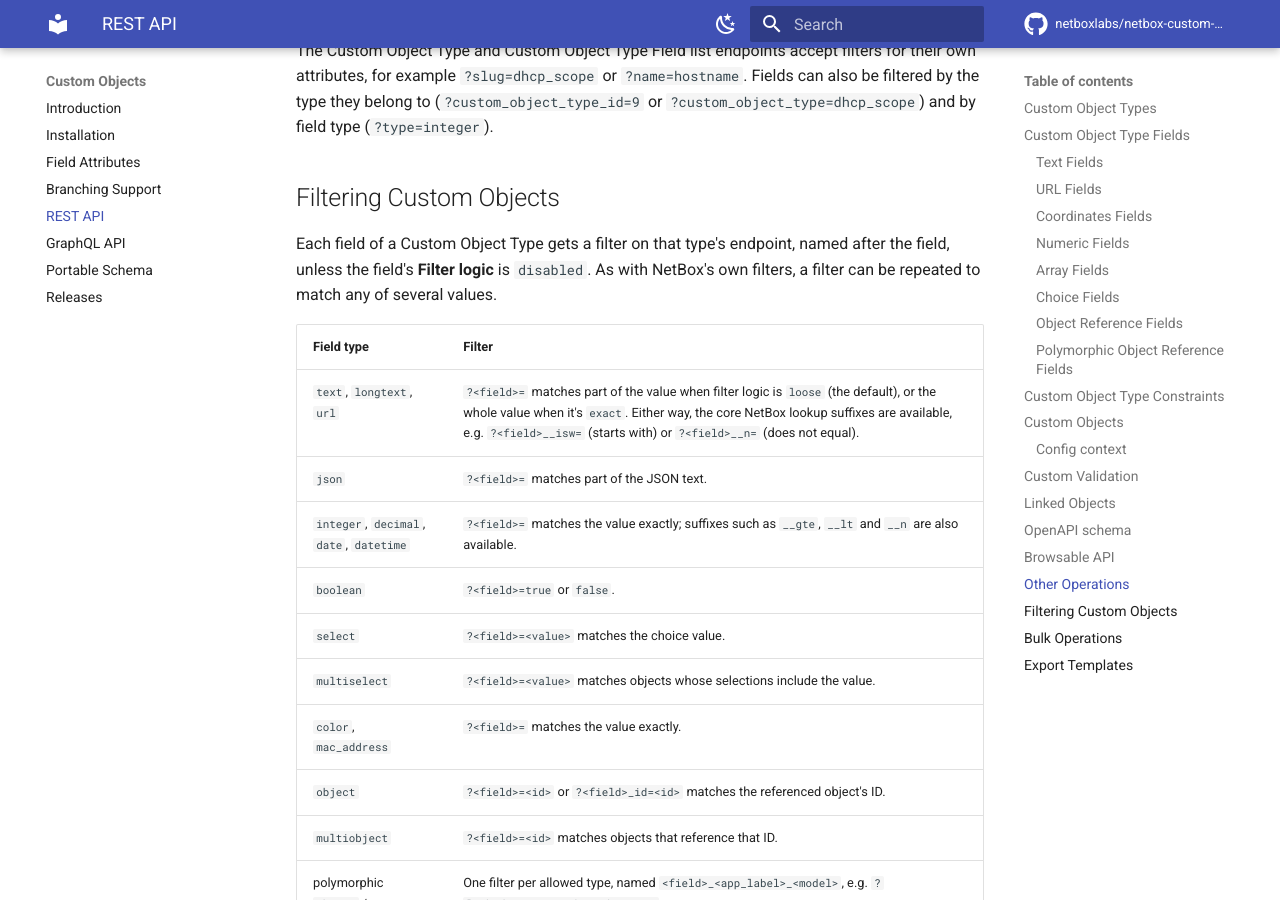
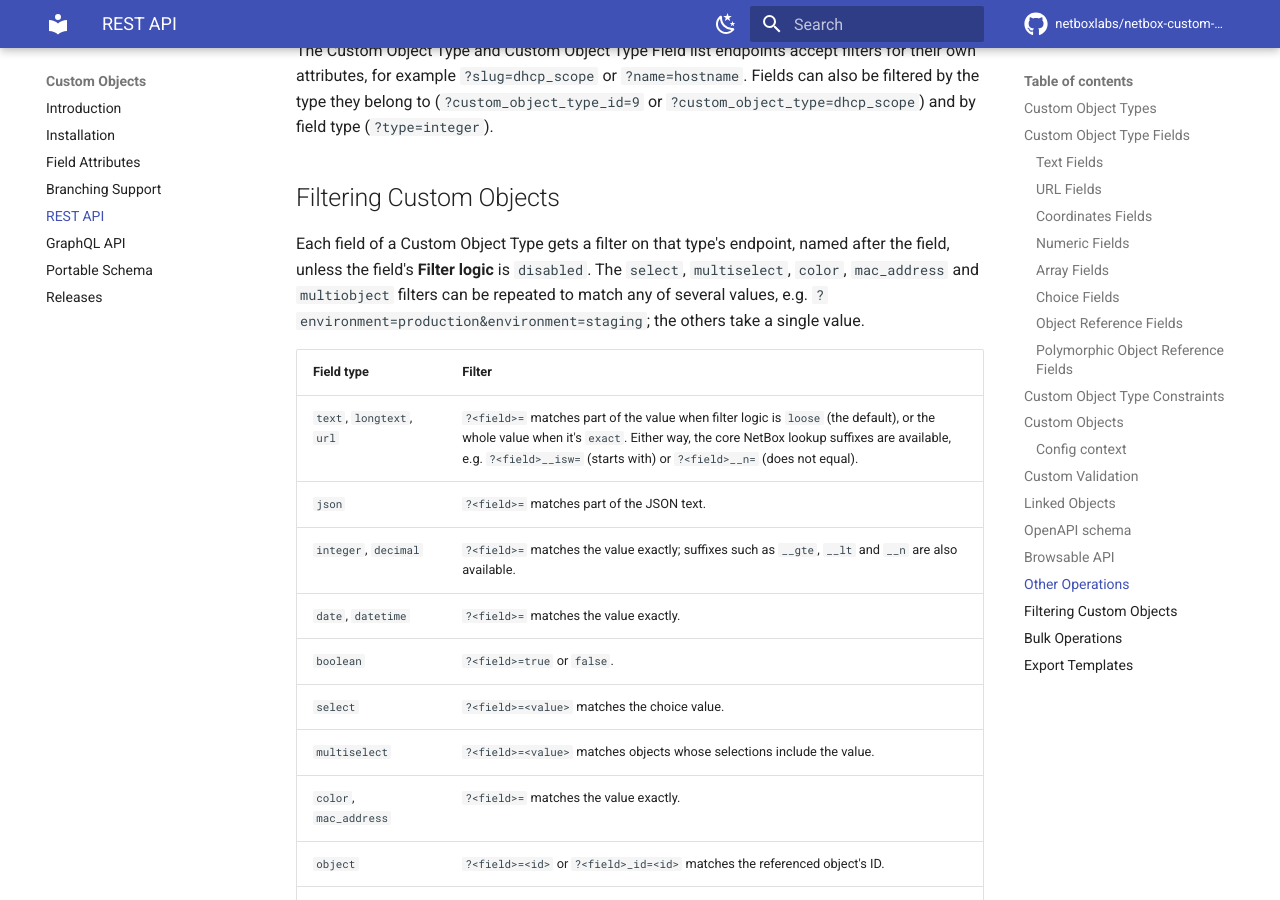
Before and after one commit to netboxlabs/netbox-custom-objects, an MkDocs documentation site: the page built from docs/rest-api.md, in a window 1280 px wide and 900 px high, scrolled down 15679 px. Built offline with MkDocs 1.6.1 and Material for MkDocs 9.7.7, drawn with Linux system fonts in a browser that asks for light colours; comment, search, counter and statistics services are not loaded; some of the changed text lies outside the part shown.

Commit message:
Correct the filter, field and primary-field details flagged in review
Date and datetime filters take no lookup suffixes, and only the select,
multi-select, color, MAC address and multi-object filters accept several
values. A type's fields are returned in full, and GraphQL's class_type is
the model's class name. Only the web form clears other primary fields
and fills a multi-object default into existing objects; say so.

Co-Authored-By: Claude Opus 5.5 <noreply@anthropic.com>

```diff
--- a/docs/rest-api.md
+++ b/docs/rest-api.md
@@ -54,7 +54,7 @@ Create a Custom Object Type with a `POST` to `/api/plugins/custom-objects/custom
 | `config_context_enabled` | no | Gives objects of this type config context support (see [Config context](#config-context)). Can only be set when the type is created. Default: `false`. |
 | `tags` | no | List of NetBox tag IDs to attach to this Custom Object Type. |
 
-Responses also include the type's `fields` (brief representations), its `schema_document` (see [Portable Schema](portable-schema.md)), and the read-only `table_model_name` and `object_type_name` of the model that backs the type.
+Responses also include the type's `fields` (each field's full representation), its `schema_document` (see [Portable Schema](portable-schema.md)), and the read-only `table_model_name` and `object_type_name` of the model that backs the type.
 
 ## Custom Object Type Fields
 
@@ -557,13 +557,14 @@ The Custom Object Type and Custom Object Type Field list endpoints accept filter
 
 ## Filtering Custom Objects
 
-Each field of a Custom Object Type gets a filter on that type's endpoint, named after the field, unless the field's **Filter logic** is `disabled`. As with NetBox's own filters, a filter can be repeated to match any of several values.
+Each field of a Custom Object Type gets a filter on that type's endpoint, named after the field, unless the field's **Filter logic** is `disabled`. The `select`, `multiselect`, `color`, `mac_address` and `multiobject` filters can be repeated to match any of several values, e.g. `?environment=production&environment=staging`; the others take a single value.
 
 | Field type | Filter |
 |------------|--------|
 | `text`, `longtext`, `url` | `?<field>=` matches part of the value when filter logic is `loose` (the default), or the whole value when it's `exact`. Either way, the core NetBox lookup suffixes are available, e.g. `?<field>__isw=` (starts with) or `?<field>__n=` (does not equal). |
 | `json` | `?<field>=` matches part of the JSON text. |
-| `integer`, `decimal`, `date`, `datetime` | `?<field>=` matches the value exactly; suffixes such as `__gte`, `__lt` and `__n` are also available. |
+| `integer`, `decimal` | `?<field>=` matches the value exactly; suffixes such as `__gte`, `__lt` and `__n` are also available. |
+| `date`, `datetime` | `?<field>=` matches the value exactly. |
 | `boolean` | `?<field>=true` or `false`. |
 | `select` | `?<field>=<value>` matches the choice value. |
 | `multiselect` | `?<field>=<value>` matches objects whose selections include the value. |
```
Also changed, not shown: docs/field-attributes.md (+2 -2 lines), docs/graphql.md (+1 -1 lines), docs_models/netbox_custom_objects/customobjecttypefield.md (+1 -1 lines).
